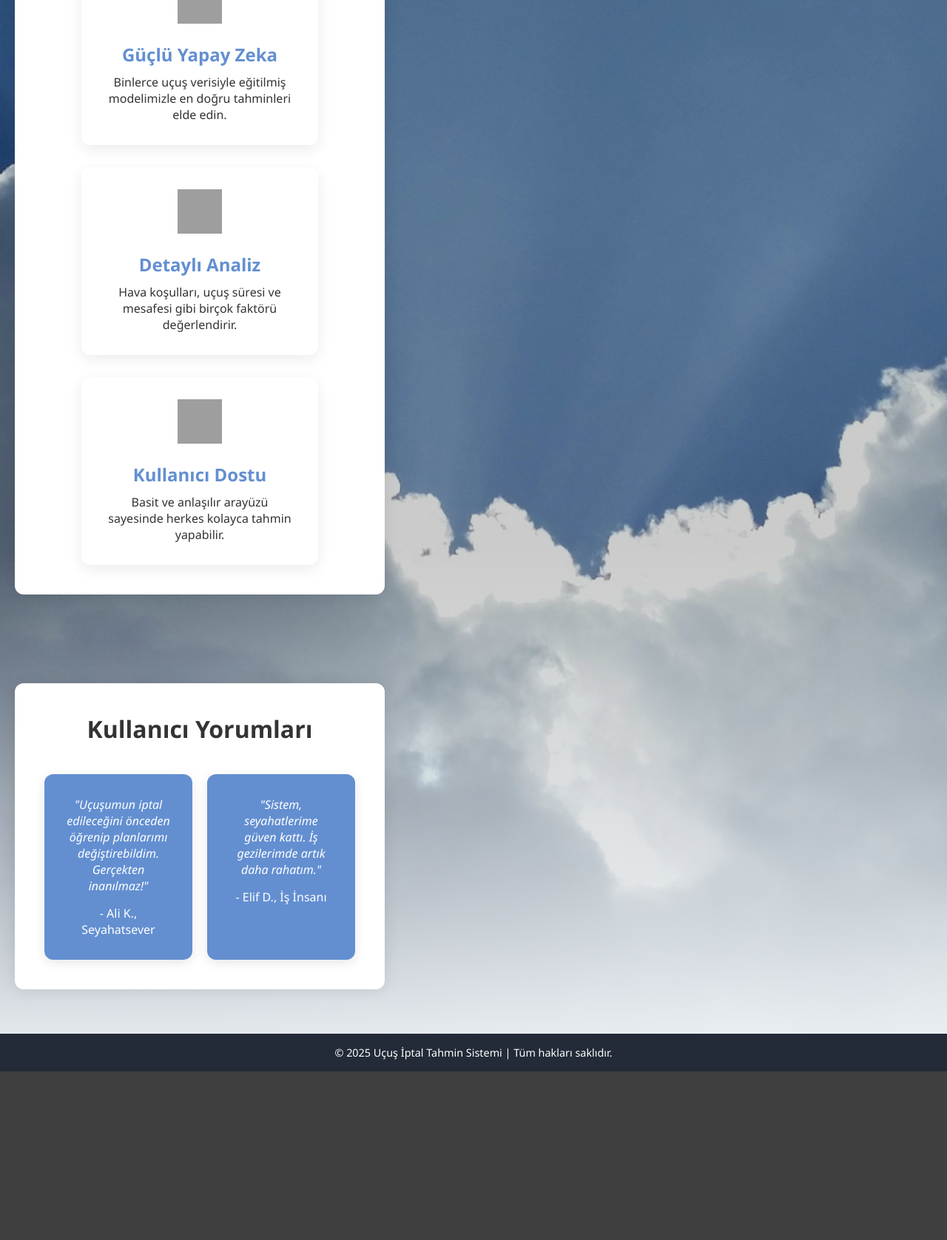
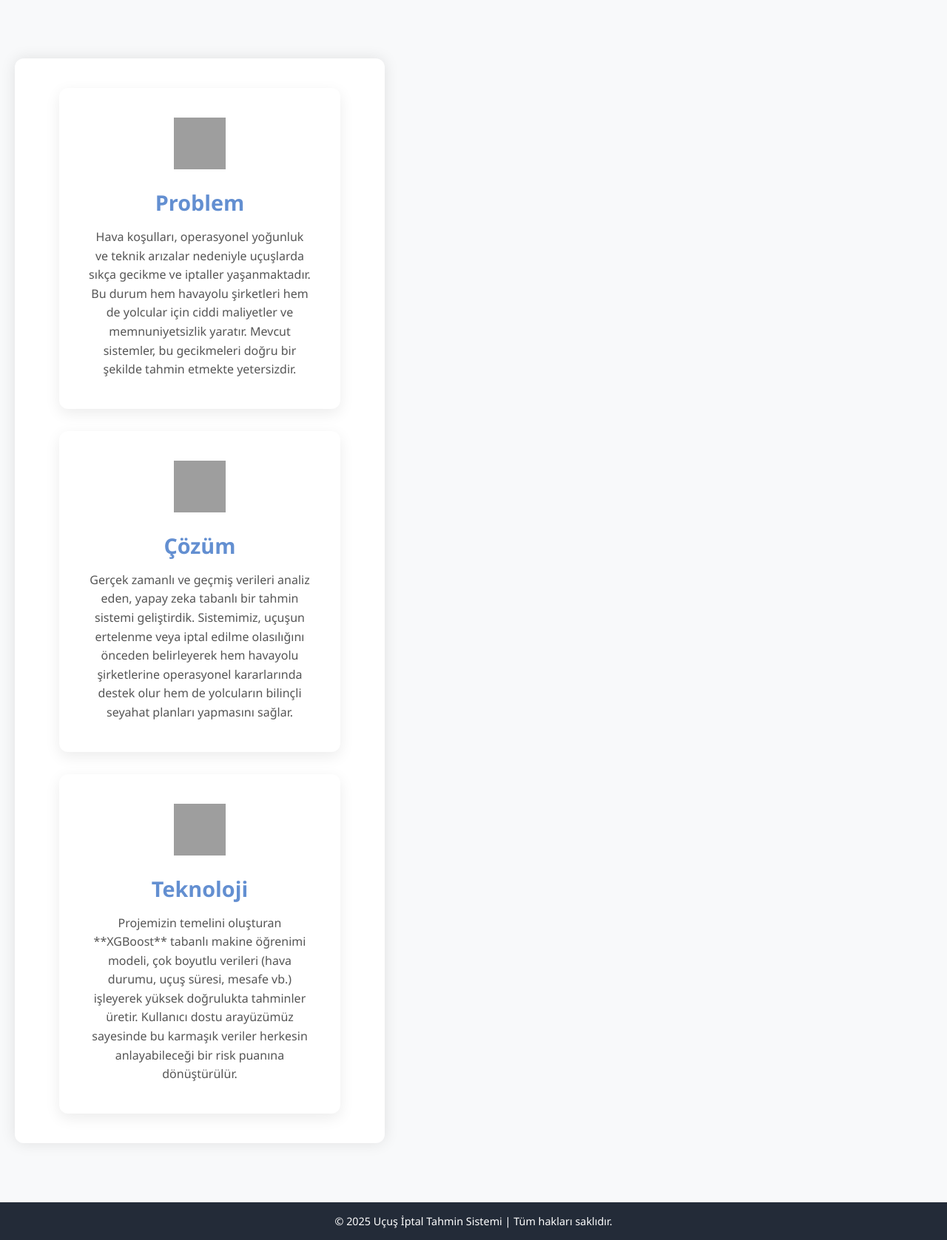
Before and after one commit to MelisaYuksek/teknoson, a Flask app: template templates/anasayfa.html in a window 1280 px wide. Shown: the part 925-2602 px from the top of the page at 74% size. Before the commit the page ends 2374 px from the top, so only its background shows below. Run offline with Flask 3, Linux system fonts and the light colour scheme; the template is opened without the code that fills it, so the values that code supplies are empty; grey boxes are pictures that could not be loaded.

Commit message:
update home page

```diff
--- a/app.py
+++ b/app.py
@@ -177,19 +177,22 @@ def generate_features(input_data):
     except Exception as e:
         raise Exception(f"Özellik üretiminde hata: {str(e)}")
 
+# Kök rota (/) artık anasayfayı gösterecek.
 @app.route("/")
+def anasayfa():
+    return render_template("anasayfa.html")
+
+# Tahmin yap sayfası için ayrı bir rota tanımlayın.
+@app.route("/tahmin-yap")
 def tahmin_yap():
     return render_template("index.html")
 
-@app.route("/anasayfa.html")
-def anasayfa():
-    return render_template("anasayfa.html")
-
-@app.route("/model.html")
+# Diğer sayfalar için uzantısız rotaları kullanın.
+@app.route("/model")
 def model_sayfasi():
     return render_template("model.html")
 
-@app.route("/veltrixai.html")
+@app.route("/veltrixai")
 def veltrix_ai_sayfasi():
     return render_template("veltrixai.html")
 
--- a/static/anasayfa.css
+++ b/static/anasayfa.css
@@ -54,96 +64,81 @@
     transform: translateY(-2px);
 }
 
-.section-title {
-    text-align: center;
-    font-size: 2rem;
-    color: var(--text-color);
-    margin-bottom: 40px;
-    font-weight: 700;
+.gallery-indicators {
+    position: absolute;
+    bottom: 20px;
+    z-index: 2;
+    display: flex;
+    gap: 10px;
 }
 
-.features-section,
-.testimonial-section {
-    padding: 60px 20px;
+.gallery-indicator {
+    width: 10px;
+    height: 10px;
+    background-color: rgba(255, 255, 255, 0.5);
+    border-radius: 50%;
+    cursor: pointer;
+    transition: background-color 0.3s ease, transform 0.3s ease;
 }
 
-/* Kartlar için Flexbox */
-.feature-cards {
+.gallery-indicator.active {
+    background-color: white;
+    transform: scale(1.2);
+}
+
+.info-section {
+    padding: 80px 20px;
+}
+
+.info-section .container {
     display: flex;
+    flex-wrap: wrap;
     justify-content: center;
-    flex-wrap: wrap;
     gap: 30px;
 }
 
-.card {
+.info-box {
     background: white;
-    padding: 30px;
+    padding: 40px;
     border-radius: 12px;
     box-shadow: 0 6px 20px rgba(0, 0, 0, 0.08);
     text-align: center;
     flex: 1;
-    min-width: 250px; /* Kartların en küçük boyutu */
-    max-width: 320px;
+    min-width: 250px;
+    max-width: 380px;
     transition: transform 0.3s ease, box-shadow 0.3s ease;
 }
 
-.card:hover {
+.info-box:hover {
     transform: translateY(-10px);
     box-shadow: 0 10px 30px rgba(0, 0, 0, 0.15);
 }
 
-.card-icon {
-    width: 60px;
-    height: 60px;
+.info-icon {
+    width: 70px;
+    height: 70px;
     margin-bottom: 20px;
 }
 
-.card h3 {
-    font-size: 1.5rem;
+.info-box h3 {
+    font-size: 1.8rem;
     font-weight: 600;
     color: var(--primary-color);
-    margin-bottom: 10px;
+    margin-bottom: 15px;
 }
 
-/* Yorum kartları için düzenleme */
-.testimonial-cards-wrapper {
-    display: flex;
-    justify-content: center;
-    flex-wrap: wrap;
-    gap: 20px;
+.info-box p {
+    font-size: 1rem;
+    line-height: 1.6;
+    color: #555;
 }
 
-.testimonial-card {
-    background: var(--primary-color);
-    color: white;
-    padding: 30px;
-    border-radius: 12px;
-    max-width: 450px;
-    flex: 1;
-    text-align: center;
-    font-style: italic;
-    box-shadow: 0 4px 15px rgba(0,0,0,0.1);
-}
-
-.testimonial-card span {
-    display: block;
-    margin-top: 15px;
-    font-weight: 500;
-    font-style: normal;
+.light-bg {
+    background-color: #f8f9fa;
 }
 
 @media (max-width: 768px) {
     .hero-content h2 {
         font-size: 2.5rem;
     }
-
-    .hero-content p {
-        font-size: 1rem;
-    }
-
-    .feature-cards,
-    .testimonial-cards-wrapper {
-        flex-direction: column;
-        align-items: center;
-    }
 }
--- a/static/anasayfa.js
+++ b/static/anasayfa.js
@@ -1,31 +1,45 @@
 // static/anasayfa.js
 
-/**
- * Bu dosya, ana sayfaya özgü JavaScript işlevlerini içerir.
- * Örneğin:
- * - Sayfa yüklendiğinde bir karşılama animasyonu başlatma
- * - Butona tıklandığında yumuşak kaydırma efekti (smooth scroll)
- * - Kartların üzerine gelindiğinde bir efekt uygulama
- */
+const galleryImages = [
+    '/static/images/ana-sayfa-arkaplan.jpg',
+    'https://i.ibb.co/1qG7XgP/galeri-2.jpg',
+    'https://i.ibb.co/T4XhJmF/galeri-3.jpg'
+];
+
+let currentImageIndex = 0;
+const heroSection = document.querySelector('.hero-gallery');
+const indicatorsContainer = document.querySelector('.gallery-indicators');
+
+function updateGallery() {
+    heroSection.style.backgroundImage = `url('${galleryImages[currentImageIndex]}')`;
+    updateIndicators();
+}
+
+function updateIndicators() {
+    indicatorsContainer.innerHTML = '';
+    galleryImages.forEach((_, index) => {
+        const indicator = document.createElement('div');
+        indicator.className = 'gallery-indicator';
+        if (index === currentImageIndex) {
+            indicator.classList.add('active');
+        }
+        indicator.addEventListener('click', () => {
+            currentImageIndex = index;
+            updateGallery();
+        });
+        indicatorsContainer.appendChild(indicator);
+    });
+}
+
+function autoChangeImage() {
+    currentImageIndex = (currentImageIndex + 1) % galleryImages.length;
+    updateGallery();
+}
 
 document.addEventListener("DOMContentLoaded", () => {
     console.log("Anasayfa JavaScript'i başarıyla yüklendi.");
 
-    // Örnek: "Tahmin Yapmaya Başla" butonuna tıklandığında
-    const heroButton = document.querySelector(".hero-button");
-    if (heroButton) {
-        heroButton.addEventListener("click", (e) => {
-            // İsterseniz buraya bir animasyon veya loglama kodu ekleyebilirsiniz.
-            console.log("Tahmin yapmaya başla butonuna tıklandı.");
-        });
-    }
-
-    // Örnek: Kartların üzerine gelindiğinde bir loglama
-    const featureCards = document.querySelectorAll(".feature-cards .card");
-    featureCards.forEach(card => {
-        card.addEventListener("mouseenter", () => {
-            // Kartın hover durumunu izleyebilirsiniz.
-            // console.log("Kartın üzerine gelindi.");
-        });
-    });
+    // Galeriyi başlat
+    updateGallery();
+    setInterval(autoChangeImage, 5000); // 5 saniyede bir fotoğrafı değiştir
 });
--- a/templates/anasayfa.html
+++ b/templates/anasayfa.html
@@ -33,52 +33,35 @@
     </header>
 
     <main class="home-main">
-        <div class="hero-section">
+        <div class="hero-section hero-gallery">
+            <div class="gallery-overlay"></div>
             <div class="hero-content">
-                <h2>Uçuşlarınız İçin Akıllı Tahmin</h2>
-                <p>Yapay zeka destekli sistemimizle uçuş iptali riskini önceden öğrenin ve seyahat planlarınızı güvence altına alın.</p>
-                <a href="/tahmin-yap" class="hero-button">Tahmin Yapmaya Başla</a>
+                <h2>Akıllı Uçuş Gecikme Tahmin Sistemi</h2>
+                <a href="/tahmin-yap" class="hero-button">Tahmin Yap</a>
             </div>
+            <div class="gallery-indicators"></div>
         </div>
 
-        <section class="features-section">
+        <section class="info-section light-bg">
             <div class="container">
-                <h2 class="section-title">Neden Bizi Seçmelisiniz?</h2>
-                <div class="feature-cards">
-                    <div class="card">
-                        <img src="https://i.ibb.co/6sQY8Tz/icon-ai.png" alt="Yapay Zeka" class="card-icon">
-                        <h3>Güçlü Yapay Zeka</h3>
-                        <p>Binlerce uçuş verisiyle eğitilmiş modelimizle en doğru tahminleri elde edin.</p>
-                    </div>
-                    <div class="card">
-                        <img src="https://i.ibb.co/3sS7L7h/icon-weather.png" alt="Hava Durumu" class="card-icon">
-                        <h3>Detaylı Analiz</h3>
-                        <p>Hava koşulları, uçuş süresi ve mesafesi gibi birçok faktörü değerlendirir.</p>
-                    </div>
-                    <div class="card">
-                        <img src="https://i.ibb.co/3p67R7p/icon-easy.png" alt="Kullanım Kolaylığı" class="card-icon">
-                        <h3>Kullanıcı Dostu</h3>
-                        <p>Basit ve anlaşılır arayüzü sayesinde herkes kolayca tahmin yapabilir.</p>
-                    </div>
+                <div class="info-box">
+                    <img src="https://i.ibb.co/L62XJ6T/problem-icon.png" alt="Problem" class="info-icon">
+                    <h3>Problem</h3>
+                    <p>Hava koşulları, operasyonel yoğunluk ve teknik arızalar nedeniyle uçuşlarda sıkça gecikme ve iptaller yaşanmaktadır. Bu durum hem havayolu şirketleri hem de yolcular için ciddi maliyetler ve memnuniyetsizlik yaratır. Mevcut sistemler, bu gecikmeleri doğru bir şekilde tahmin etmekte yetersizdir.</p>
+                </div>
+                <div class="info-box">
+                    <img src="https://i.ibb.co/zXn5mK6/solution-icon.png" alt="Çözüm" class="info-icon">
+                    <h3>Çözüm</h3>
+                    <p>Gerçek zamanlı ve geçmiş verileri analiz eden, yapay zeka tabanlı bir tahmin sistemi geliştirdik. Sistemimiz, uçuşun ertelenme veya iptal edilme olasılığını önceden belirleyerek hem havayolu şirketlerine operasyonel kararlarında destek olur hem de yolcuların bilinçli seyahat planları yapmasını sağlar.</p>
+                </div>
+                <div class="info-box">
+                    <img src="https://i.ibb.co/3p67R7p/icon-easy.png" alt="Teknoloji" class="info-icon">
+                    <h3>Teknoloji</h3>
+                    <p>Projemizin temelini oluşturan **XGBoost** tabanlı makine öğrenimi modeli, çok boyutlu verileri (hava durumu, uçuş süresi, mesafe vb.) işleyerek yüksek doğrulukta tahminler üretir. Kullanıcı dostu arayüzümüz sayesinde bu karmaşık veriler herkesin anlayabileceği bir risk puanına dönüştürülür.</p>
                 </div>
             </div>
         </section>
 
-        <section class="testimonial-section">
-            <div class="container">
-                <h2 class="section-title">Kullanıcı Yorumları</h2>
-                <div class="testimonial-cards-wrapper">
-                    <div class="testimonial-card">
-                        <p>"Uçuşumun iptal edileceğini önceden öğrenip planlarımı değiştirebildim. Gerçekten inanılmaz!"</p>
-                        <span>- Ali K., Seyahatsever</span>
-                    </div>
-                    <div class="testimonial-card">
-                        <p>"Sistem, seyahatlerime güven kattı. İş gezilerimde artık daha rahatım."</p>
-                        <span>- Elif D., İş İnsanı</span>
-                    </div>
-                </div>
-            </div>
-        </section>
     </main>
 
     <footer>
```
Also changed, not shown: other parts of static/anasayfa.css (+21 -11 lines).
